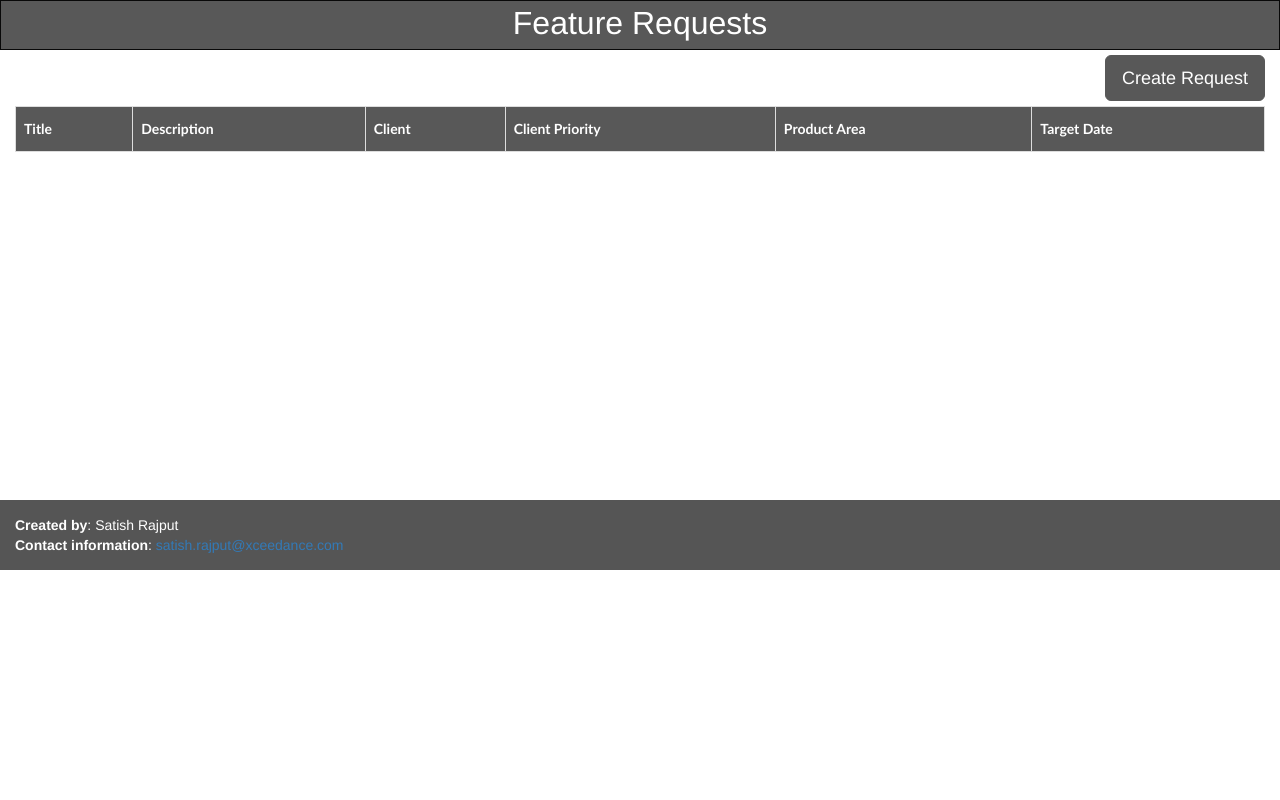
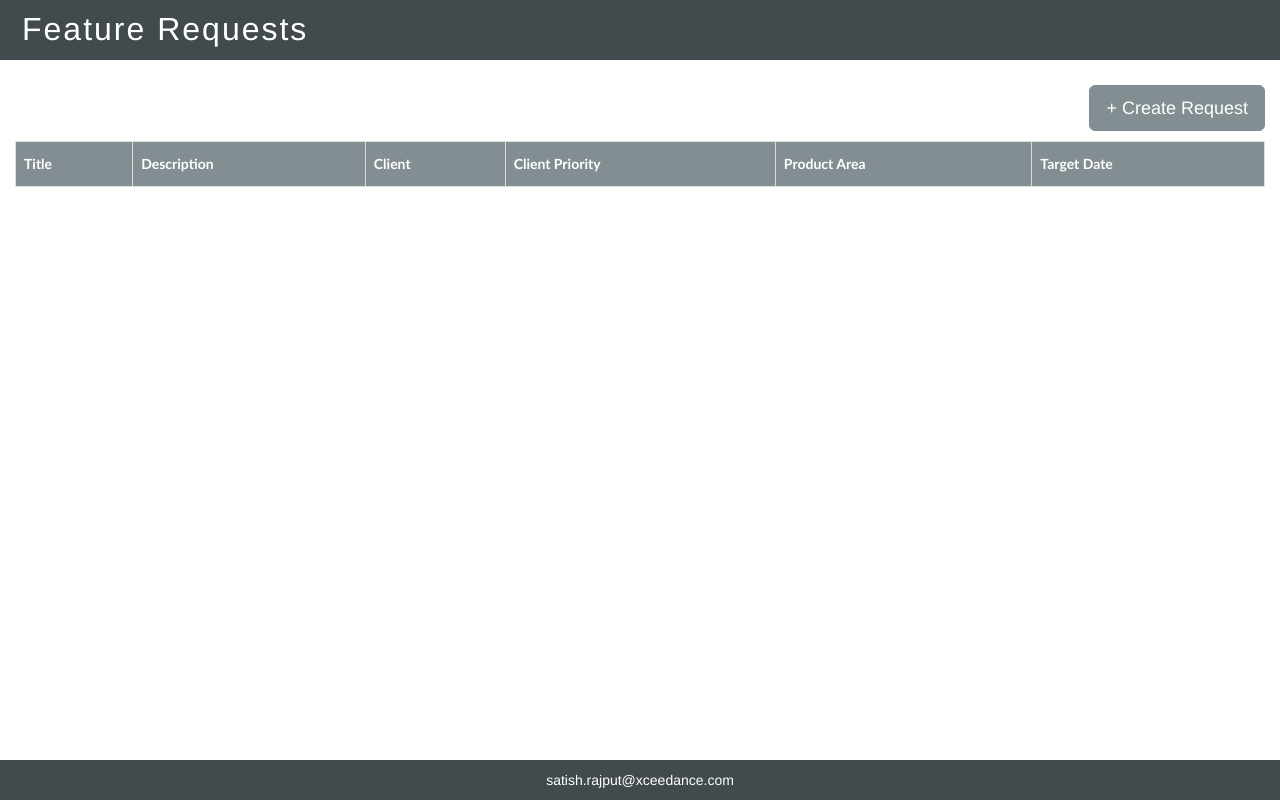
Before and after one commit to SatishXceedance/feature-request-app, a Django app: page / in a window 1280 px wide. Run offline with Django 3.2, Linux system fonts and the light colour scheme; data comes from the database, SQL or seed files in the repository; lists and menus that the app fills with data are empty; some libraries are stand-ins or nearby versions.

Commit message:
fixed designing issues

```diff
--- a/static/css/main.css
+++ b/static/css/main.css
@@ -1,6 +1,15 @@
-  /*knockout js validation css*/
-  .validationMessage { color: Red; }
-  .customMessage { color: Orange; }
+    /*knockout js validation css*/
+    .validationMessage { color: Red; }
+    .customMessage { color: Orange; }
+
+    html {
+      height: 100%;
+    }
+    body {
+      position: relative;
+      min-height: 100%;
+      padding-bottom:80px;
+    }
 
     .navbar {
       margin-bottom: 0;
@@ -41,15 +50,22 @@
 
     /* Set black background color, white text and some padding */
     footer {
-      background-color: #555;
+      background-color: #414A4D;
       color: white;
-      background-color: #555;
-      color: white;
-      padding: 15px;
+      position: absolute;
+      bottom: 0;
+      width: 100%;
+      padding:10px;
+
     }
 
     .footer_text{
-      float: left;
+      color: white;
+      line-height: 10px
+    }
+
+    footer a{
+      color: #fff !important;
     }
     /* On small screens, set height to 'auto' for sidenav and grid */
     @media screen and (max-width: 767px) {
@@ -65,8 +81,9 @@
 		float: right;
 		margin-bottom: 5px;
 		margin-top: 5px;
-		background-color: #585858;
-    border-color: #585858;
+		background-color: #828E91;
+    border-color: #828E91;
+    margin-bottom: 10px;
 	}
 
   /*feature requests table css*/
@@ -89,11 +106,16 @@
         padding-top: 12px;
         padding-bottom: 12px;
         text-align: left;
-        background-color: #585858;
+        background-color: #828E91;
         color: white;}
 
     .navbar{
-        background-color: #585858;
+        background-color: #414A4D;
+        border-color: #414A4D;
+        padding: 6px;
+        margin-bottom: 20px;
+        letter-spacing: 2px;
+        font-size: 30px;
     }
 
     .ui-widget-header {
@@ -106,3 +128,9 @@
       border: 1px solid #555 !important;
       background: #fff url(images/ui-bg_highlight-soft_75_ffe45c_1x100.png) 50% top repeat-x !important;
     }
+
+    #feature_requests_table_wrapper{
+      border: 1px solid #ccc;
+      padding: 20px;
+      box-shadow: 2px -2px #ccc;
+    }
--- a/static/js/feature_request.js
+++ b/static/js/feature_request.js
@@ -38,9 +38,12 @@ function FeatureReqViewModel() {
    // get all feature requests, clients & product area list
    self.getAllRequests = function() {
       $.getJSON("/feature_request_list/", function(allData) {
+
+         $('#feature_requests_table tbody').empty()
          self.feature_requests_array(allData.feature_requests);
          self.client_list(allData.clients)
          self.product_area_list(allData.product_areas)
+         $('#feature_requests_table').dataTable();
       });
    }
 
@@ -73,10 +76,11 @@ function FeatureReqViewModel() {
             type: "POST",
             success: function(result) {
                self.feature_requests_array.removeAll();
-               self.getAllRequests();
+               // self.getAllRequests();
                alert(result)
-               self.emptyRequestForm();
-               $("#myModal .close").click();
+               // self.emptyRequestForm();
+               // $("#myModal .close").click();
+               window.location.reload();
             },
             error: function(result){
                alert(result.responseText);
--- a/templates/footer_content.html
+++ b/templates/footer_content.html
@@ -1,9 +1,5 @@
 <footer class="container-fluid text-center">
-	<div class="footer_text">
-		<span class="footer_text"><b>Created by</b>: Satish Rajput</span></br>
-	  	<span class="footer_text">
-	  		<b>Contact information</b>:
-	  		<a href="mailto:satish.rajput@xceedance.com">satish.rajput@xceedance.com</a>
-	  	</span>
-	</div>
+	<span class="footer_text">
+	  	<a href="mailto:satish.rajput@xceedance.com">satish.rajput@xceedance.com</a>
+	</span>
 </footer>
--- a/templates/home.html
+++ b/templates/home.html
@@ -5,14 +5,13 @@
     <body>
         <nav class="navbar navbar-inverse">
             <div class="container-fluid ">
-                <center><font color="white" size="6">Feature Requests</font>
-                </center>
+                <font color="white" size="6">Feature Requests</font>
             </div>
         </nav>
         <div class="container-fluid">
             <div class="row content">
                 <div class="col-sm-12">
-                    <button type="button" class="btn btn-info btn-lg" data-toggle="modal" data-target="#myModal" id="create_req_btn">Create Request</button>
+                    <button type="button" class="btn btn-info btn-lg" data-toggle="modal" data-target="#myModal" id="create_req_btn">+ Create Request</button>
                     {% include "feature_req_table.html" %}
                 </div>
           </div>
```
Also changed, not shown: static/css/images/Web-styles-jquery-ui-images-ui-bg_highlight-soft_100_eeeeee_1x100.png (added).
